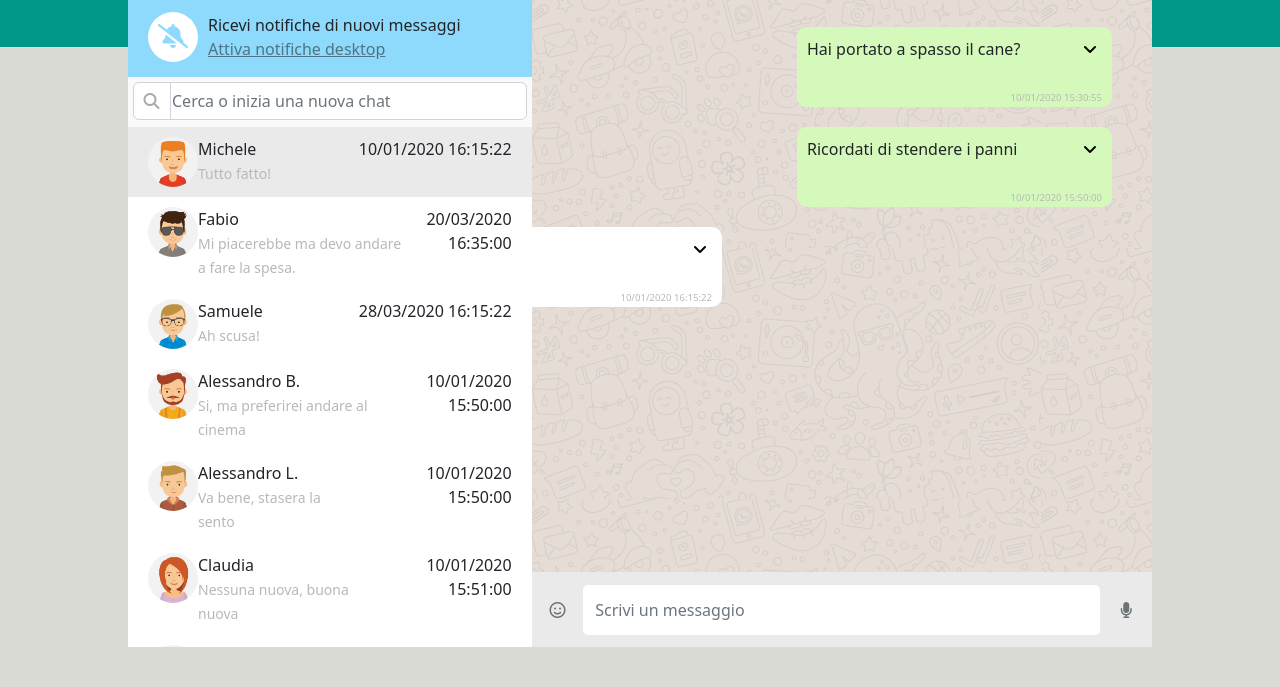
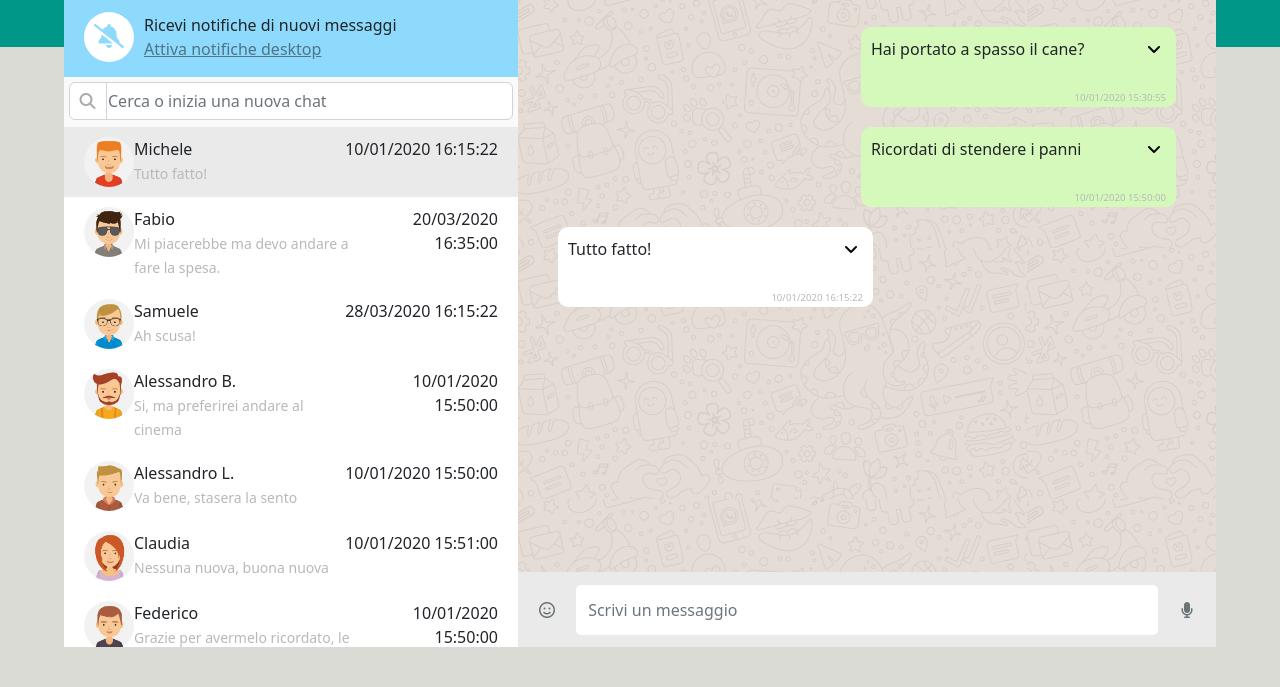
Before and after one commit to 32Fire32/vue-boolzapp, a plain HTML site: page index.html in a window 1280 px wide. Shown: the part 113-800 px from the top of the page. Drawn offline with nearby package versions, Linux system fonts and the light colour scheme.

Commit message:
migliora la gestione dello stile nella gestione dei messaggi in chat

```diff
--- a/css/common.css
+++ b/css/common.css
@@ -7,7 +7,7 @@ body {
 
 .mainpage-container {
     margin:auto;
-    width: 80%;
+    width: 90%;
     height: 90%;
     display: flex;
     justify-content: space-between;
--- a/css/main.css
+++ b/css/main.css
@@ -42,7 +42,6 @@ main {
     padding: 1.25rem 1.875rem;
     display: flex;
     flex-direction: column;
-    align-items: flex-end;
     position: relative;
 }
 
@@ -64,11 +63,11 @@ main {
 
 .sent {
     background-color: #d5f9ba;
+    align-self: flex-end;
 }
 
 .received {
     background-color: #fff;
-    margin-right: 25rem;
 }
 
 .chat {
```
